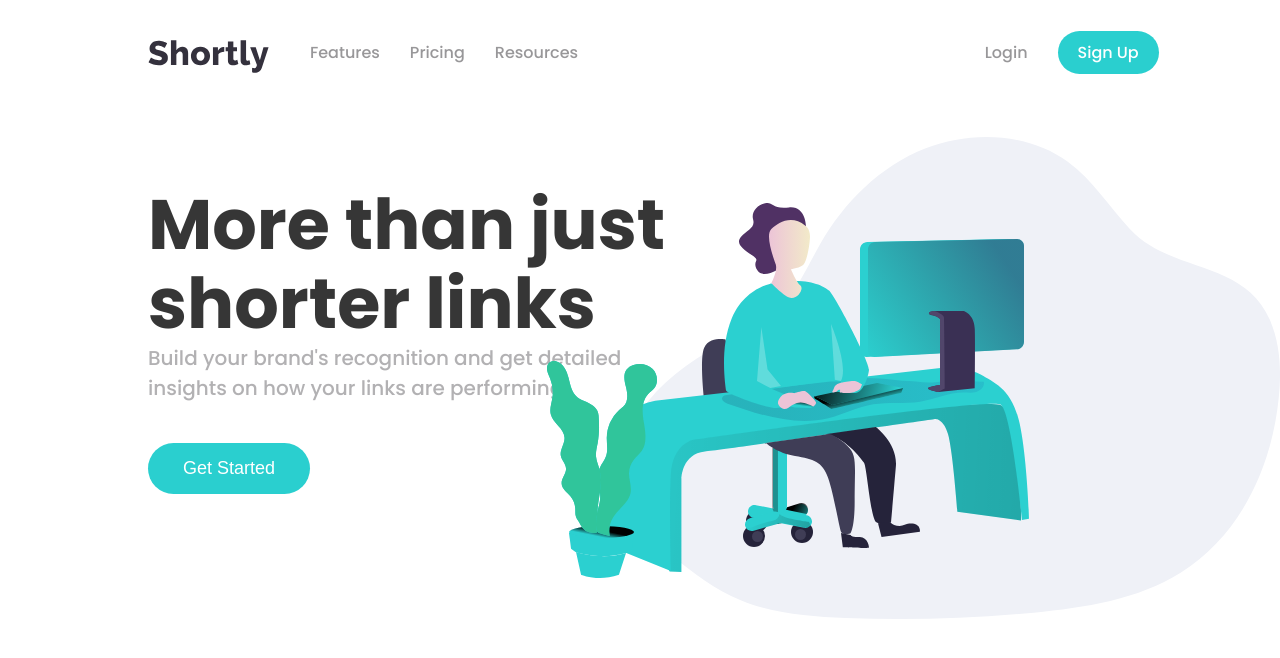
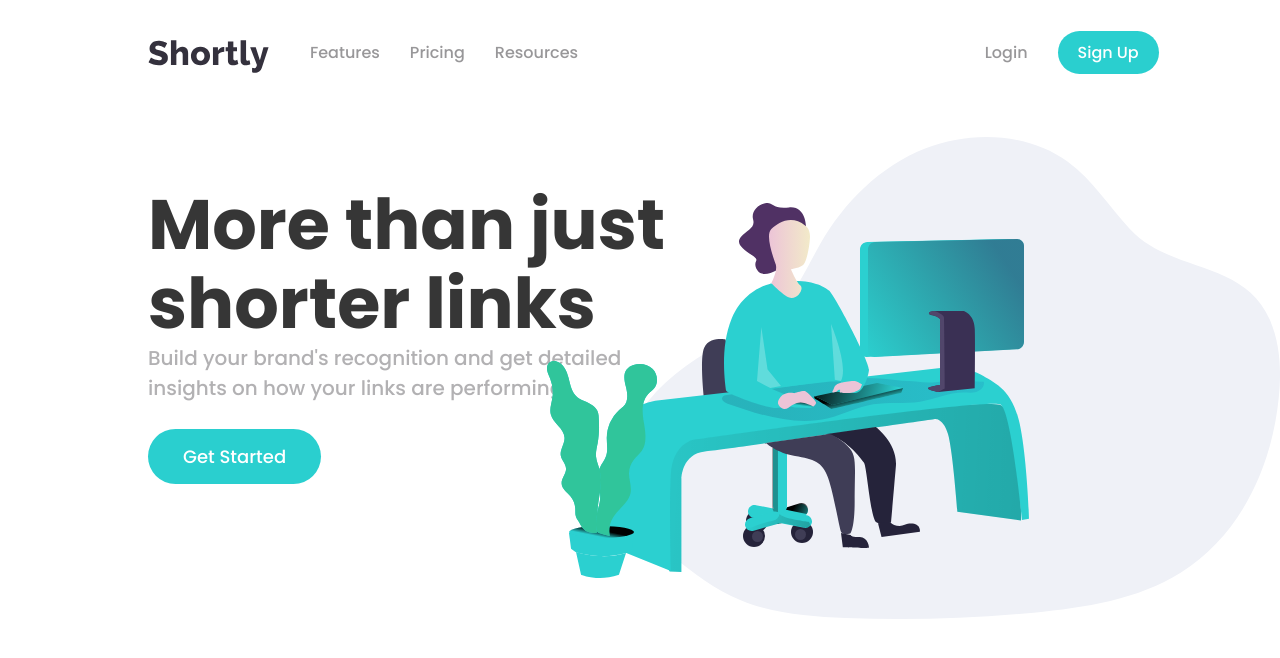
Before and after one commit to arodriguez175/url-shortener, a React (Create React App) app: page / in a window 1280 px wide. Shown: the top 658 px of the page. Built offline with nearby package versions, Linux system fonts and the light colour scheme.

Commit message:
Turned button in Hero component into a link that is connected to the signup component.

```diff
--- a/src/Hero.css
+++ b/src/Hero.css
@@ -20,7 +20,8 @@ h2 {
   font-size: 20px;
 }
 
-button {
+.get-started-button {
+  text-decoration: none;
   background-color: hsl(180, 66%, 49%);
   padding-top: 15px;
   padding-bottom: 15px;
--- a/src/Hero.js
+++ b/src/Hero.js
@@ -1,4 +1,5 @@
 import React from "react";
+import { Link } from "react-router-dom";
 import heroImage from "./images/illustration-working.svg";
 import "./Hero.css";
 
@@ -13,7 +14,9 @@ class Hero extends React.Component {
           Build your brand's recognition and get detailed
           <br /> insights on how your links are performing.
         </h2>
-        <button>Get Started</button>
+        <Link className="get-started-button" to="/sign-up">
+          Get Started
+        </Link>
         <div className="hero-image-container">
           <img
             id="hero-image"
```
